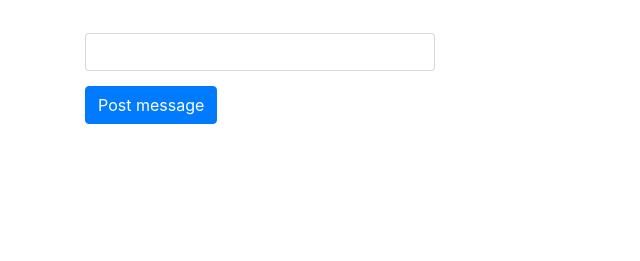
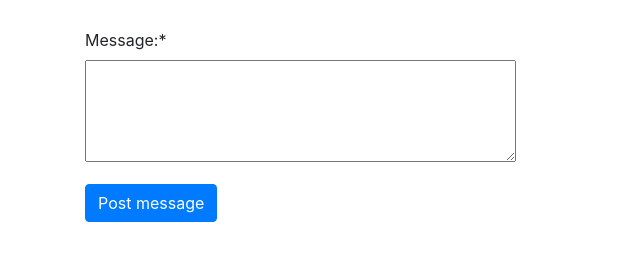
Before and after one commit to RealMadJack/forum, a Django app: template forum/templates/board/topic.html in a window 1280 px wide. Shown: the part 151-412 px from the top of the page, without its empty margins (0-640 px from the left). Run offline with Django 3.2, Linux system fonts and the light colour scheme; the template is opened without the code that fills it: values that come from a table or form of the project are taken from there, others are empty; some libraries are stand-ins or nearby versions.

Commit message:
Topic post form validation

```diff
--- a/forum/board/forms.py
+++ b/forum/board/forms.py
@@ -5,8 +5,12 @@ class TopicForm(forms.Form):
     message = forms.CharField(
         label='Message:',
         max_length=500,
-        required=True,
-        widget=forms.TextInput(attrs={
-            'class': 'form-control'
-        })
+        widget=forms.Textarea(attrs={'rows': '4'}),
     )
+
+    def clean_message(self):
+        data = self.cleaned_data['message']
+        if data <= 0:
+            print('Message must contain at least 1 symbol.')
+            raise forms.ValidationError('Message must contain at least 1 symbol.')
+        return data
--- a/forum/templates/board/topic_post_form.html
+++ b/forum/templates/board/topic_post_form.html
@@ -1,20 +1,7 @@
 {% load crispy_forms_tags %}
 
-<form style="margin-top: 15px;" action="{{topic.get_absolute_url}}" method="post">
-  {% csrf_token %}
-
-  {% for field in form %}
-    <div class="form-group mt-30" style="max-width: 350px">
-
-      {{field}}
-
-      <button type="submit" class="btn btn-primary mt-15">Post message</div></button>
-
-      {% for error in field.errors %}
-        <p class="error-block">{{error}}</p>
-      {% endfor %}
-
-    </div>
-  {% endfor %}
-
+<form style="max-width: 400px;margin-top: 15px;" action="{{topic.get_absolute_url}}" method="post">
+    {% csrf_token %}
+    {{ form|crispy }}
+    <button type="submit" class="btn btn-primary">Post message</div></button>
 </form>
```
Also changed, not shown: forum/board/views.py (+14 -17 lines).
